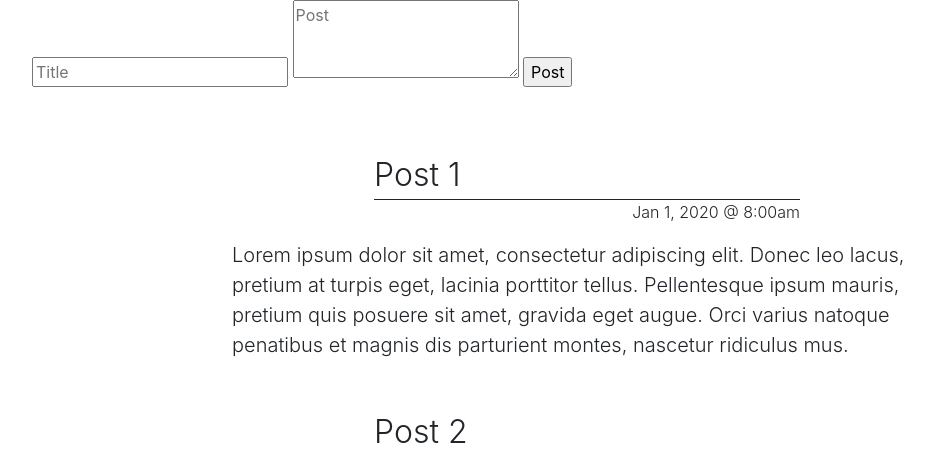
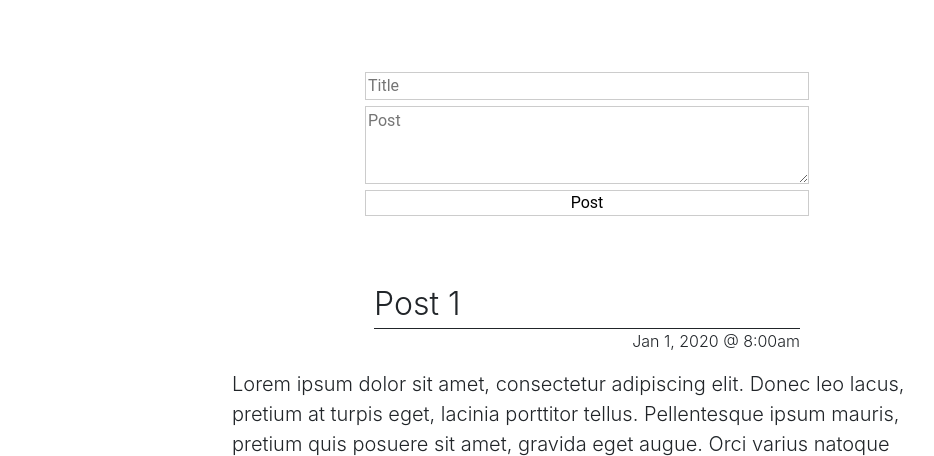
Before and after one commit to 8BitJustin/personal-blog-website, a Flask app: page /posts in a window 1280 px wide. Shown: the part 56-512 px from the top of the page, without its empty margins (53-987 px from the left). Run offline with Flask 2, Linux system fonts and the light colour scheme; some libraries are stand-ins or nearby versions.

Commit message:
Posts page complete, minus the edit and trash icons.

```diff
--- a/static/css/main.css
+++ b/static/css/main.css
@@ -1,6 +1,12 @@
 /*
 * General
 */
+
+textarea,
+input[type=submit],
+input[type=text] {
+    font-family: 'Roboto', sans-serif;
+}
 
 /*
 * Base Page
@@ -86,6 +92,29 @@
 * Posts Page
 */
 
+.create_post_div {
+    margin-top: 8rem;
+}
+
+.inputs {
+    border: 1px solid #ccc;
+    display: block;
+    width: 40%;
+    margin: 6px auto;
+    /* box-sizing used to align inputs with button width */
+    box-sizing: border-box;
+}
+
+.sub_button {
+    display: block;
+    width: 40%;
+    background-color: Transparent;
+    border: 1px solid #ccc;
+    text-align: center;
+    padding: 0;
+    margin: 0 auto;
+}
+
 /*
 * Edit Page
 */
```
